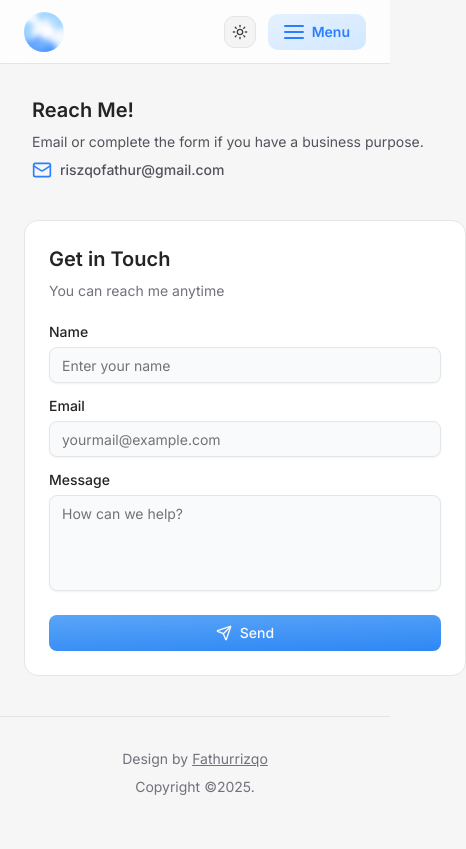
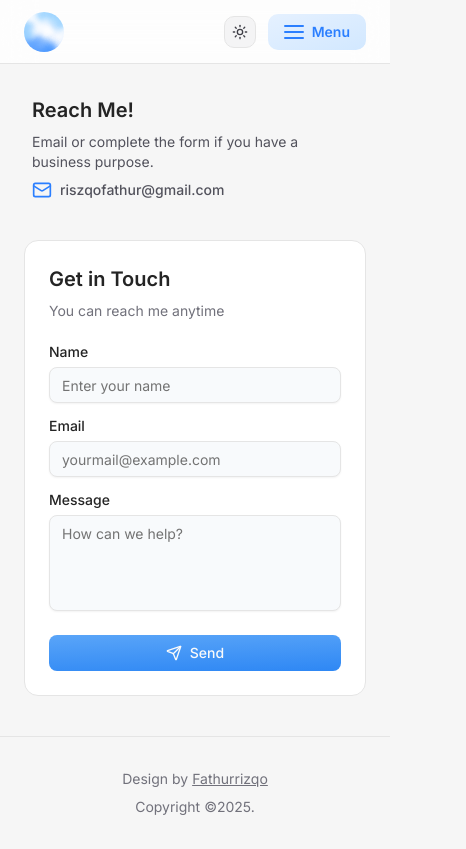
Before and after one commit to nerveign/portofolio, a React (Vite) app: page /contact in a window 390 px wide. Shown: the whole page, 466 px wide, since content can reach past the window. Built offline with nearby package versions, Linux system fonts and the light colour scheme.

Commit message:
Fix responsive issue

```diff
--- a/src/components/ui/contact-content.tsx
+++ b/src/components/ui/contact-content.tsx
@@ -5,7 +5,7 @@ export const ContactContent = () => {
   return (
     <>
       <div className="w-full max-w-5xl mx-auto px-6">
-        <div className="flex justify-between flex-col lg:flex-row gap-8 lg:gap-10 w-[442px] lg:w-full mx-auto">
+        <div className="flex justify-between flex-col lg:flex-row gap-8 lg:gap-10 w-full md:w-[442px] lg:w-full mx-auto">
           <Contact />
           <ContactForm />
         </div>
--- a/src/components/ui/hero-content.tsx
+++ b/src/components/ui/hero-content.tsx
@@ -13,7 +13,7 @@ export const HeroContent = () => {
               <Badge className="flex justify-center mx-auto bg-white dark:bg-zinc-800" asChild variant={'outline'}>
                 <p className="dark:text-zinc-300">📖 Love to learn something</p>
               </Badge>
-              <img className="absolute -right-2 md:right-[2px] lg:-right-3 top-[-12px] select-none" src="/image/me-no.svg" alt="me" />
+              <img className="absolute -right-2 md:right-[2px] lg:-right-3 top-[-40px] md:top-[-22px] select-none" src="/image/me-no.svg" alt="me" />
             </div>
           </div>
           <h1 className="text-4xl lg:text-5xl font-bold mt-3 lg:mt-4 text-center uppercase">Fathurrizqo</h1>
```
